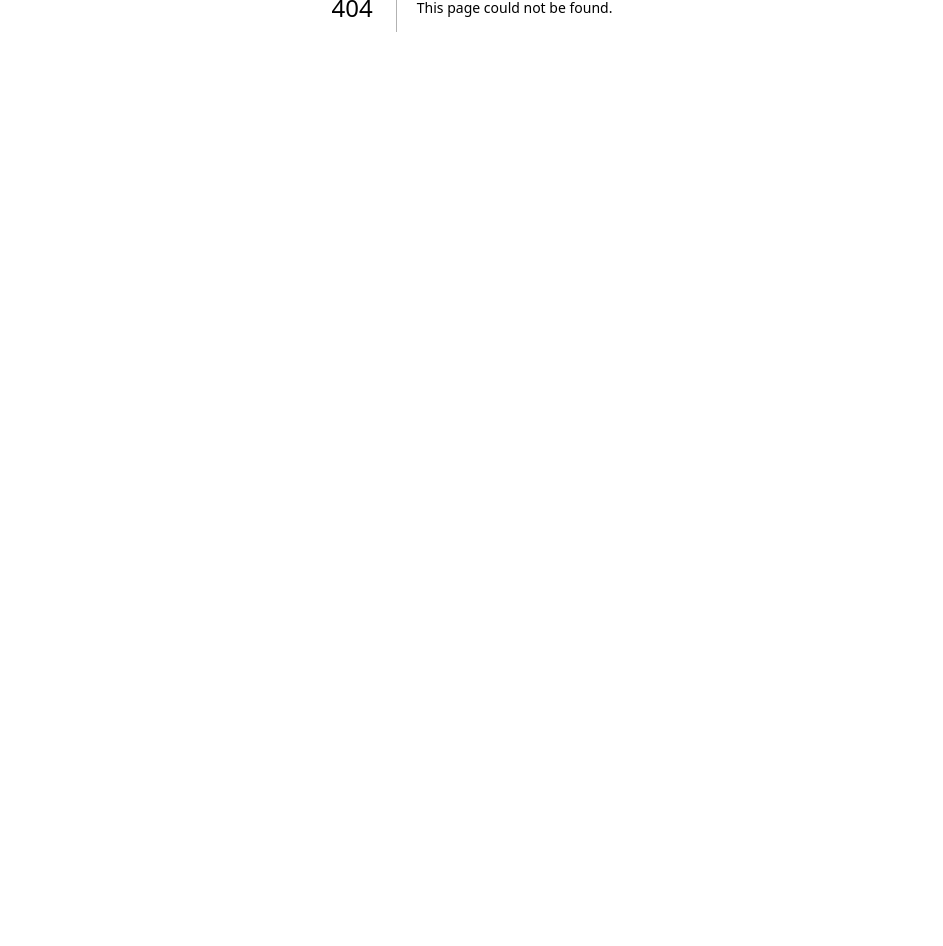
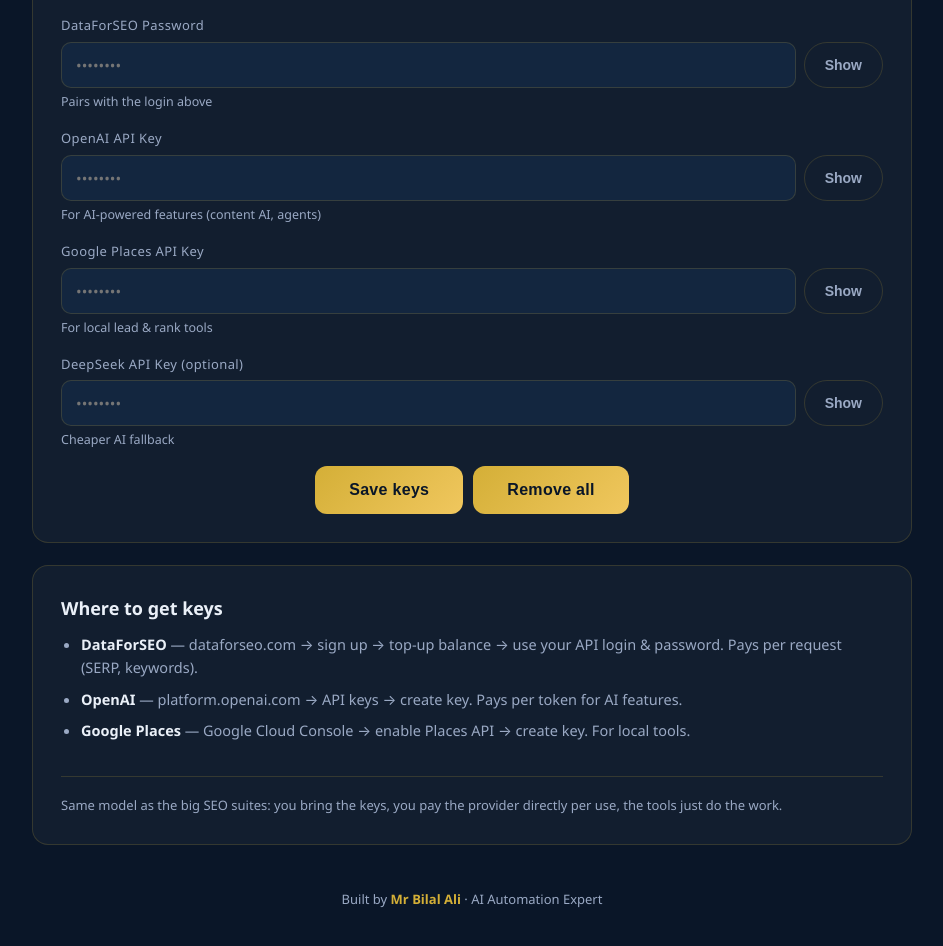
Before and after one commit to Mrbilalali/geo-audit-live, a Next.js app: page /settings in a window 1280 px wide. Before the commit this address had no page. Shown: the part 460-1406 px from the top of the page, without its empty margins (168-1111 px from the left). Before the commit the page ends 867 px from the top, so only its background shows below. Built offline with nearby package versions, Linux system fonts and the light colour scheme; no server answers.

Commit message:
GEO Toolkit v3 — Content Optimizer Pro + Settings + PLAN

```diff
--- /dev/null
+++ b/app/settings/page.tsx
@@ -0,0 +1,90 @@
+"use client";
+
+import { useEffect, useState } from "react";
+import { KEYS_LS } from "../../lib/keys";
+
+const FIELDS = [
+  { key: "dataforseo_login", label: "DataForSEO Login", hint: "For keyword data, SERP checks (dataforseo.com)", type: "text" },
+  { key: "dataforseo_password", label: "DataForSEO Password", hint: "Pairs with the login above", type: "password" },
+  { key: "openai_key", label: "OpenAI API Key", hint: "For AI-powered features (content AI, agents)", type: "password" },
+  { key: "places_key", label: "Google Places API Key", hint: "For local lead & rank tools", type: "password" },
+  { key: "deepseek_key", label: "DeepSeek API Key (optional)", hint: "Cheaper AI fallback", type: "password" },
+] as const;
+
+const LS_KEY = KEYS_LS;
+
+export default function Settings() {
+  const [vals, setVals] = useState<Record<string, string>>({});
+  const [show, setShow] = useState<Record<string, boolean>>({});
+  const [saved, setSaved] = useState(false);
+
+  useEffect(() => {
+    try {
+      const raw = localStorage.getItem(LS_KEY);
+      if (raw) setVals(JSON.parse(raw));
+    } catch { /* noop */ }
+  }, []);
+
+  function save() {
+    try {
+      localStorage.setItem(LS_KEY, JSON.stringify(vals));
+      setSaved(true);
+      setTimeout(() => setSaved(false), 2000);
+    } catch { alert("Could not save — browser storage unavailable."); }
+  }
+
+  function clear() {
+    if (!confirm("Remove all saved API keys from this browser?")) return;
+    try { localStorage.removeItem(LS_KEY); } catch { /* noop */ }
+    setVals({});
+  }
+
+  return (
+    <div className="wrap">
+      <div className="pagehead">
+        <div className="badge">BYO API keys</div>
+        <h1>API <span className="g">Settings</span></h1>
+        <p>Paste your own API keys once — the data-powered tools use them directly. Keys stay in <b>your browser only</b>; they are never sent to our servers.</p>
+      </div>
+
+      <div className="card">
+        {FIELDS.map((f) => (
+          <div className="field" key={f.key}>
+            <label>{f.label}</label>
+            <div style={{ display: "flex", gap: 8 }}>
+              <input
+                type={show[f.key] ? "text" : f.type}
+                value={vals[f.key] || ""}
+                onChange={(e) => setVals({ ...vals, [f.key]: e.target.value })}
+                placeholder={f.type === "password" ? "••••••••" : "your login"}
+                style={{ flex: 1 }}
+              />
+              {f.type === "password" && (
+                <button className="tab" onClick={() => setShow({ ...show, [f.key]: !show[f.key] })}>
+                  {show[f.key] ? "Hide" : "Show"}
+                </button>
+              )}
+            </div>
+            <div style={{ fontSize: 12.5, color: "var(--muted)", marginTop: 4 }}>{f.hint}</div>
+          </div>
+        ))}
+        <div className="center no-print" style={{ display: "flex", gap: 10, justifyContent: "center", marginTop: 8 }}>
+          <button className="btn" onClick={save}>{saved ? "Saved ✓" : "Save keys"}</button>
+          <button className="btn ghost" onClick={clear}>Remove all</button>
+        </div>
+      </div>
+
+      <div className="card">
+        <h2 style={{ fontSize: 18, marginBottom: 10 }}>Where to get keys</h2>
+        <ul style={{ marginLeft: 20, color: "var(--muted)", fontSize: 14.5 }}>
+          <li style={{ marginBottom: 8 }}><b style={{ color: "var(--ink)" }}>DataForSEO</b> — dataforseo.com → sign up → top-up balance → use your API login &amp; password. Pays per request (SERP, keywords).</li>
+          <li style={{ marginBottom: 8 }}><b style={{ color: "var(--ink)" }}>OpenAI</b> — platform.openai.com → API keys → create key. Pays per token for AI features.</li>
+          <li style={{ marginBottom: 8 }}><b style={{ color: "var(--ink)" }}>Google Places</b> — Google Cloud Console → enable Places API → create key. For local tools.</li>
+        </ul>
+        <p className="note">Same model as the big SEO suites: you bring the keys, you pay the provider directly per use, the tools just do the work.</p>
+      </div>
+
+      <footer className="no-print">Built by <b>Mr Bilal Ali</b> · AI Automation Expert</footer>
+    </div>
+  );
+}
```
